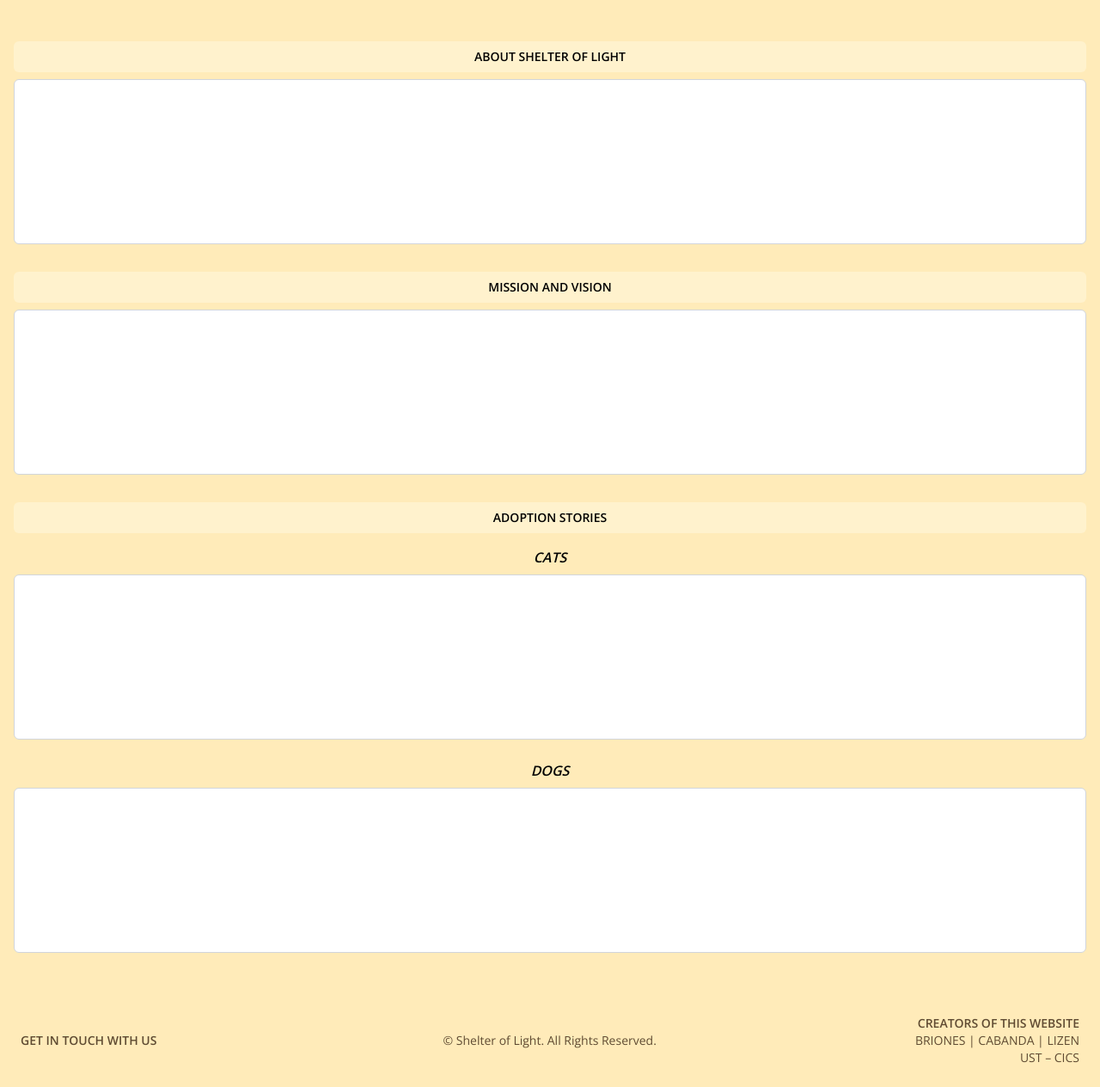
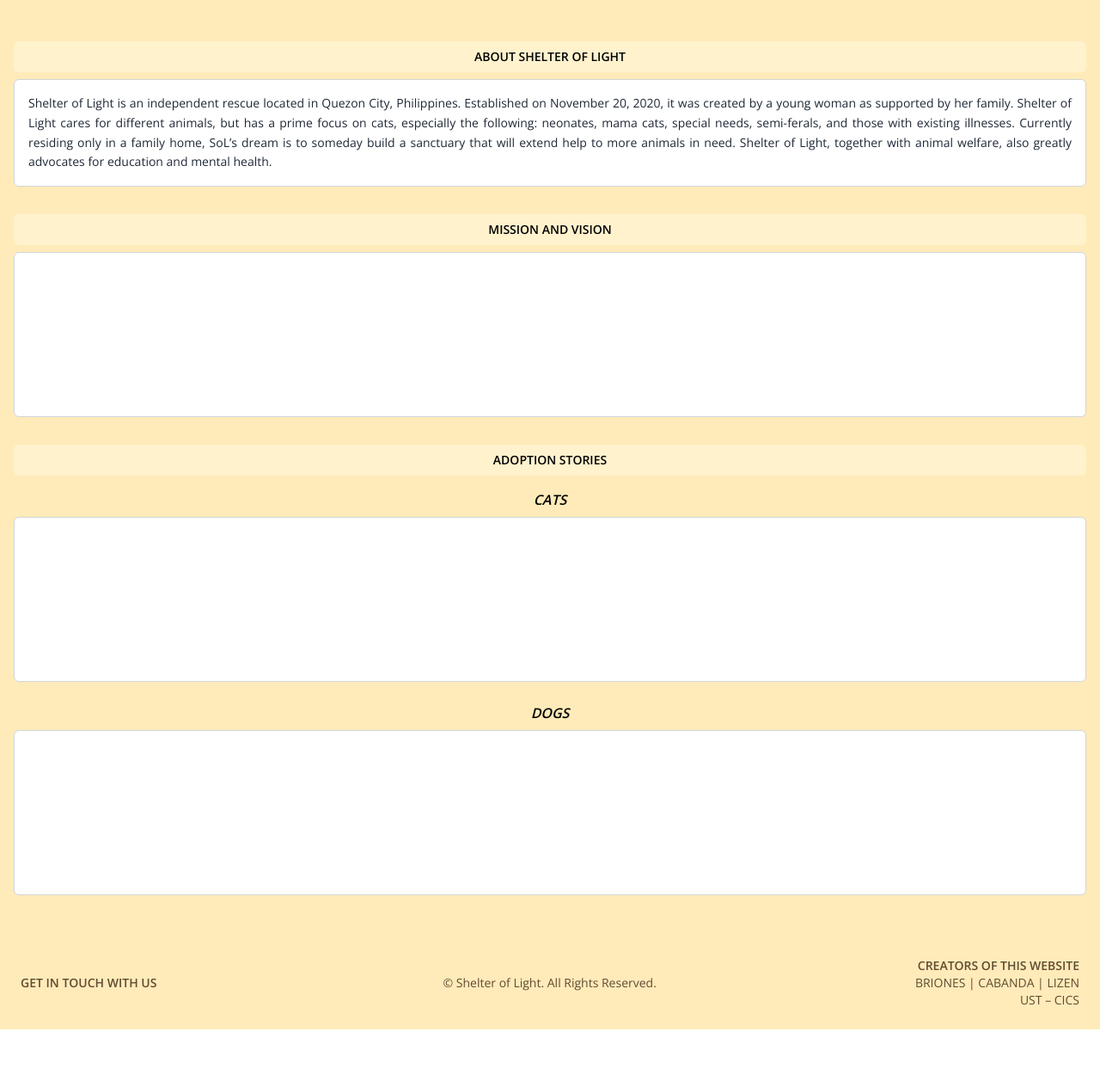
Before and after one commit to Louisse-Gab/FINALS-WEBSITE, a PHP site: page /about.php in a window 1280 px wide. Shown: the part 112-1376 px from the top of the page at 86% size. After the commit the page ends 1309 px from the top, so only its background shows below. Run offline with PHP 8.4, Linux system fonts and the light colour scheme; some libraries are stand-ins or nearby versions; some web fonts are replaced.

Commit message:
initial commit

```diff
--- a/php/about.php
+++ b/php/about.php
@@ -50,7 +50,9 @@
     <!-- About Section -->
     <section class="mb-8">
       <h2 class="text-center text-sm font-bold uppercase bg-[#FFF2CD] py-2 rounded-md text-black">About Shelter of Light</h2>
-      <div class="bg-white border border-gray-300 rounded-md h-48 mt-2"></div>
+      <div class="bg-white border border-gray-300 rounded-md p-4 mt-2 text-sm text-justify leading-relaxed">
+        Shelter of Light is an independent rescue located in Quezon City, Philippines. Established on November 20, 2020, it was created by a young woman as supported by her family. Shelter of Light cares for different animals, but has a prime focus on cats, especially the following: neonates, mama cats, special needs, semi-ferals, and those with existing illnesses. Currently residing only in a family home, SoL’s dream is to someday build a sanctuary that will extend help to more animals in need. Shelter of Light, together with animal welfare, also greatly advocates for education and mental health.
+      </div>
     </section>
 
     <!-- Mission and Vision Section -->
```
